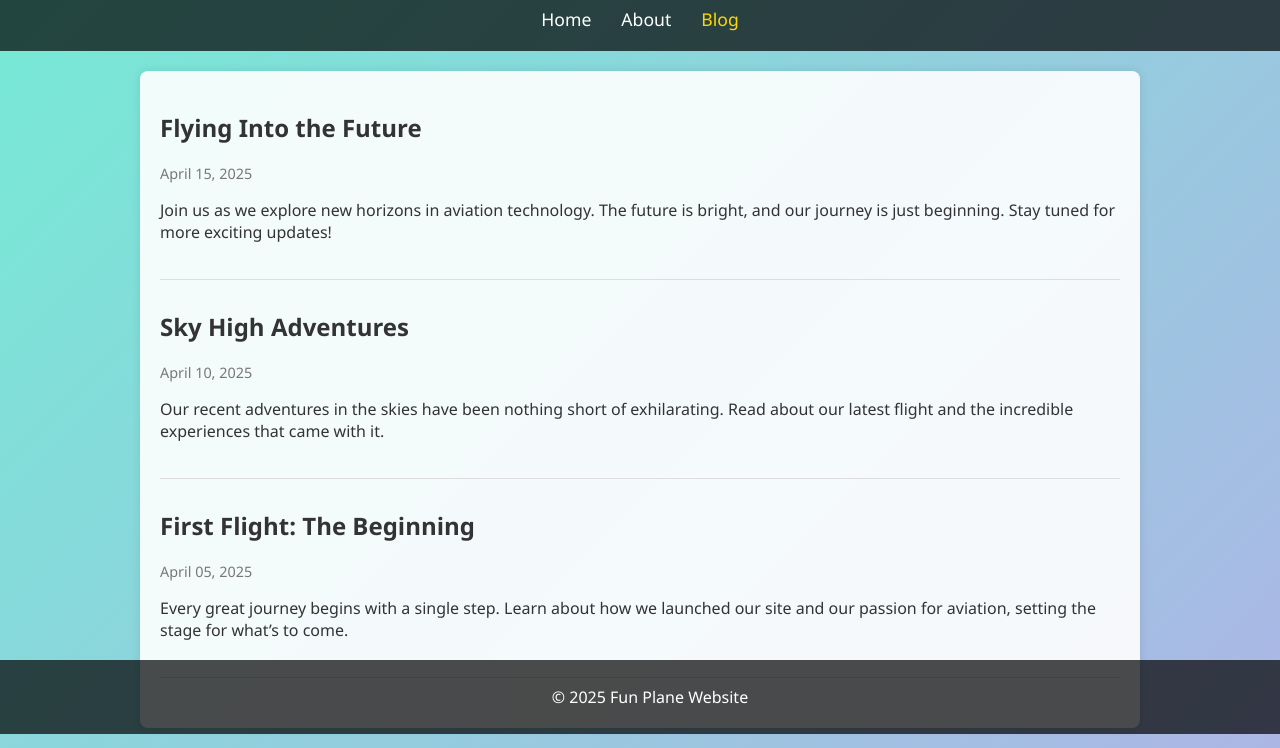
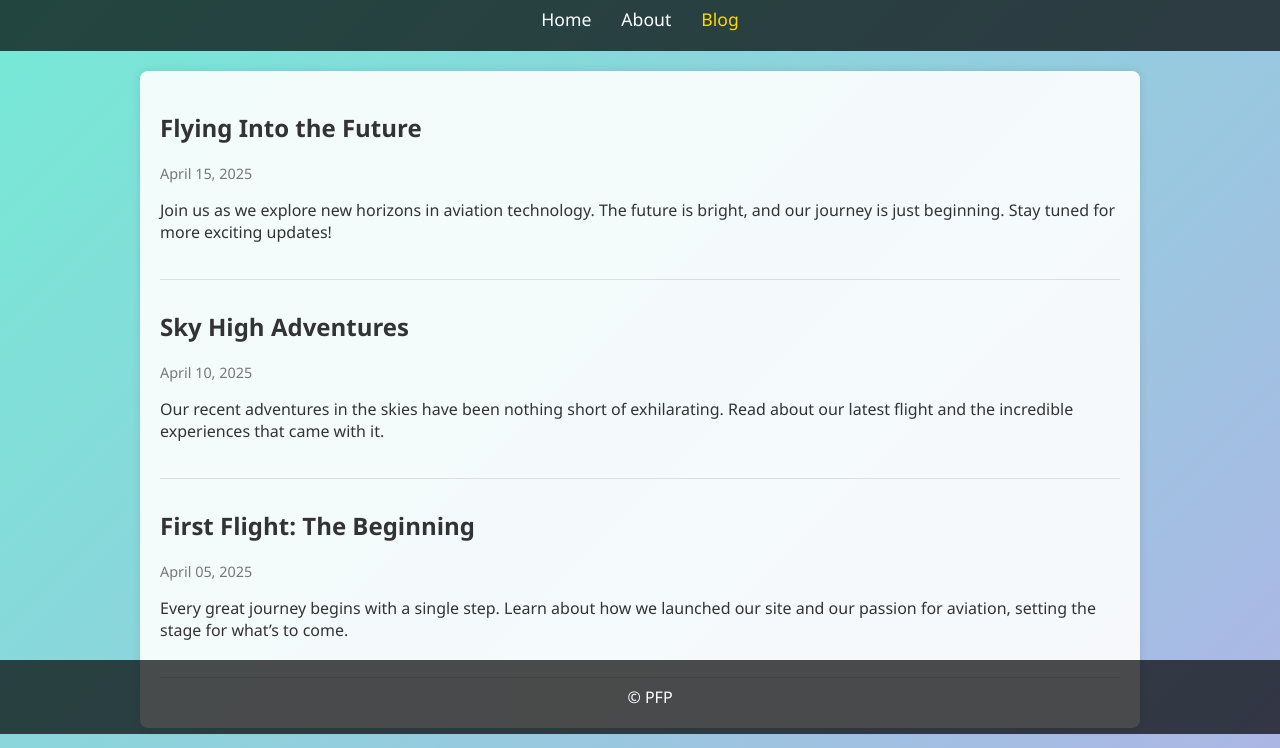
Before and after one commit to goocan/PFPtakes, a plain HTML site: page blog.html in a window 1280 px wide. Shown: the part 66-814 px from the top of the page. Drawn offline with Linux system fonts and the light colour scheme.

Commit message:
Update blog.html

```diff
--- a/blog.html
+++ b/blog.html
@@ -3,7 +3,7 @@
 <head>
   <meta charset="UTF-8" />
   <meta name="viewport" content="width=device-width, initial-scale=1.0" />
-  <title>Blog - Fun Plane Website</title>
+  <title>Blog - PFPtakes</title>
   <link rel="stylesheet" href="css/style.css" />
 </head>
 <body>
@@ -48,7 +48,7 @@
     </section>
   </main>
   <footer>
-    <p>&copy; 2025 Fun Plane Website</p>
+    <p>&copy; PFP</p>
   </footer>
 </body>
 </html>
```
